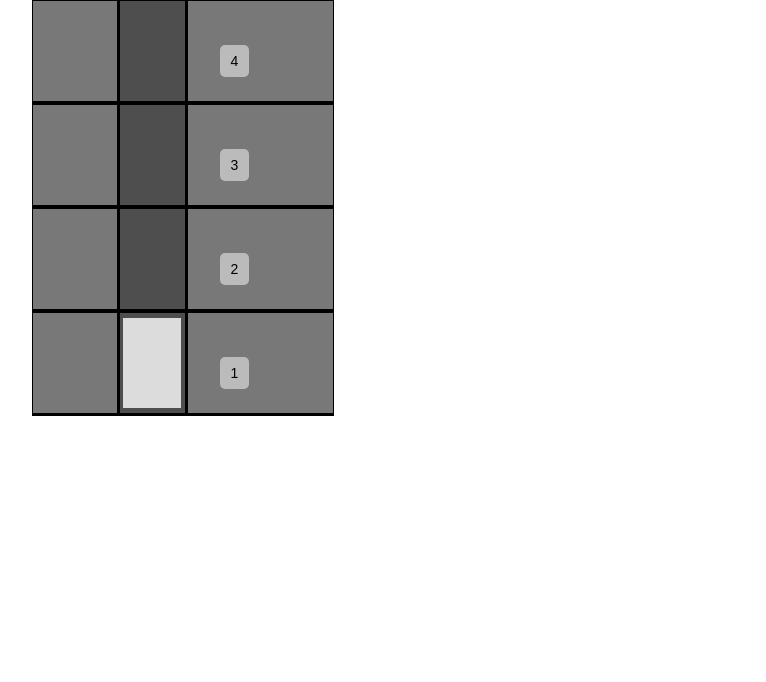
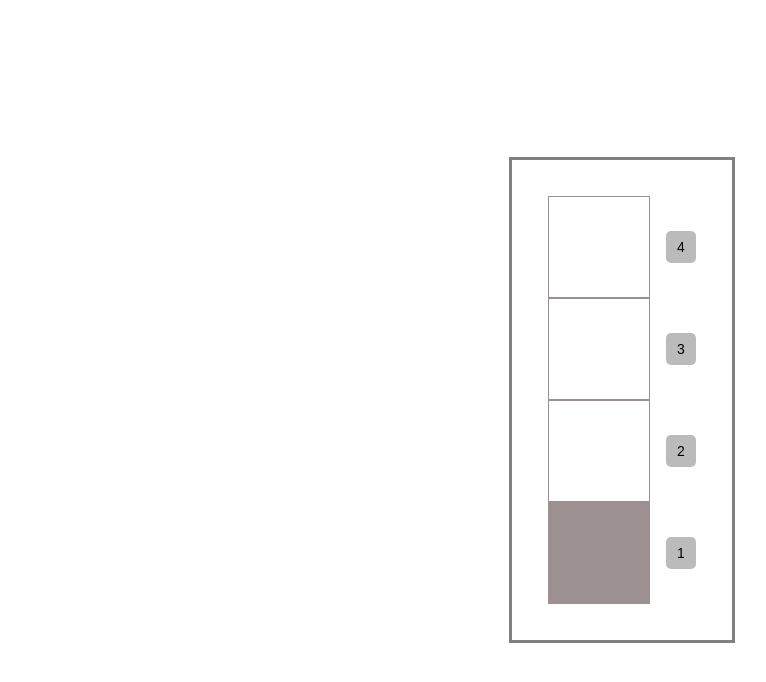
Before and after one commit to litvin0d/elevator, a plain HTML site: page index.html in a window 1280 px wide. Shown: the whole page, without its empty margins (18-784 px from the left). Drawn offline with Linux system fonts and the light colour scheme.

Commit message:
rewritting

```diff
--- a/index.html
+++ b/index.html
@@ -1,32 +1,42 @@
 <!DOCTYPE html>
-<html lang="en">
+<html lang="ru">
     <head>
         <meta charset="UTF-8" />
         <meta http-equiv="X-UA-Compatible" content="IE=edge" />
         <meta name="viewport" content="width=device-width, initial-scale=1.0" />
-        <link rel="stylesheet" href="./src/style.css" />
+        <link rel="stylesheet" href="style.css" />
         <title>Elevator</title>
     </head>
     <body>
         <div class="building">
+            <div class="floors">
                 <div class="floor">
-                <div class="entry"></div>
-                <button class="call">4</button>
+                    <div class="shaft"></div>
+                    <div class="btn-wrapper">
+                        <button class="btn floor-4">4</button>
+                    </div>
                 </div>
                 <div class="floor">
-                <div class="entry"></div>
-                <button class="call">3</button>
+                    <div class="shaft"></div>
+                    <div class="btn-wrapper">
+                        <button class="btn floor-3">3</button>
+                    </div>
                 </div>
                 <div class="floor">
-                <div class="entry"></div>
-                <button class="call">2</button>
+                    <div class="shaft"></div>
+                    <div class="btn-wrapper">
+                        <button class="btn floor-2">2</button>
+                    </div>
                 </div>
                 <div class="floor">
-                <div class="entry"><div id="elevator"></div></div>
-                <button>1</button>
+                    <div class="shaft"></div>
+                    <div class="btn-wrapper">
+                        <button class="btn">1</button>
+                    </div>
+                    <div class="elevator"></div>
                 </div>
             </div>
-
-        <script src="./src/elevator.js"></script>
+        </div>
+        <script src="main.js"></script>
     </body>
 </html>
--- /dev/null
+++ b/main.js
@@ -0,0 +1,83 @@
+class Elevator {
+    constructor() {
+        this.elevatorEl = document.querySelector(".elevator");
+        this.duration = 1000;
+        this.currentFloor = 1;
+        this.destinationFloor = null;
+        this.floorHeight = 102 * (this.destinationFloor - 1);
+        this.isMoving = false;
+        this.queue = [];
+        // this.move();
+    }
+
+    // move(timestamp) {
+    //     // if (!this.isMoving && this.queue.length > 0) {
+    //     //     this.isMoving = true;
+    //     //     this.destinationFloor = this.queue.shift();
+    //     //     if (this.destinationFloor > this.currentFloor) {
+    //     //         this.moveUp()
+    //     //     } else if (this.destinationFloor > this.currentFloor) {
+    //     //         this.moveDown()
+    //     //     }
+    //     // }
+    //     let start, previousStamp;
+    //     if (!start) start = timestamp;
+    //     const elapsed = timestamp - start;
+    //     if (elapsed < this.duration) {
+    //         const progress = elapsed / this.duration;
+    //         const delta = this.destinationFloor * progress
+    //     }
+    //
+    //     requestAnimationFrame(() => this.move())
+    // }
+
+    // moveUp() {
+    //     this.currentFloor++;
+    //     this.checkDestination();
+    // }
+    //
+    // moveDown() {
+    //     this.currentFloor--;
+    //     this.checkDestination();
+    // }
+
+    // checkDestination() {
+    //     if (this.currentFloor === this.destinationFloor) {
+    //         this.isMoving = false;
+    //         this.destinationFloor = null;
+    //     }
+    // }
+
+    call(floorNum) {
+        if (this.queue.indexOf(floorNum) === -1) {
+            this.queue.push(floorNum);
+            this.queue.push(1);
+            console.log(this.queue)
+        }
+    }
+}
+
+class Floor {
+    constructor(floorNum, elevator) {
+        this.floorNum = floorNum;
+        this.elevator = elevator;
+        this.callButton = document.querySelector(`.floor-${this.floorNum}`);
+        this.callButton.addEventListener("click", () => this.callElevator());
+    }
+
+    callElevator() {
+        if (this.elevator.currentFloor !== this.floorNum) {
+            this.elevator.call(this.floorNum);
+            // console.log(this.floorNum)
+        }
+    }
+}
+
+// document.querySelector(".elevator").style.transform = "translateY(-306px)"
+
+const elevator = new Elevator();
+const floors = [
+    new Floor(4, elevator),
+    new Floor(3, elevator),
+    new Floor(2, elevator),
+]
--- a/src/style.css
+++ /dev/null
@@ -1,59 +0,0 @@
-* {
-    margin: 0;
-    padding: 0;
-}
-
-.building {
-    width: 300px;
-    margin-left: 50px;
-}
-
-.floor {
-    display: flex;
-    justify-content: center;
-    align-items: flex-end;
-    gap: 32px;
-    width: 100%;
-    height: 100px;
-    background: #787878;
-    border: 1px solid black;
-    border-bottom: 3px solid black;
-}
-
-.entry {
-    width: 65px;
-    height: 100%;
-    bottom: 0;
-    border: 3px solid black;
-    border-top: none;
-    border-bottom: none;
-    background: #4e4e4e;
-    display: flex;
-    justify-content: center;
-    align-items: center;
-}
-
-button {
-    font-size: 14px;
-    padding: 6px 9px;
-    margin-bottom: 24px;
-    background: #bbbbbb;
-    border-radius: 5px;
-    border: 2px solid #bbbbbb;
-}
-
-.call {
-    cursor: pointer;
-}
-
-.call-active {
-    border: 2px solid red;
-}
-
-#elevator {
-    background: #dcdcdc;
-    border: 2px solid #4e4e4e;
-    width: 90%;
-    height: 90%;
-    transition: transform 3s ease-in-out;
-}
--- /dev/null
+++ b/style.css
@@ -0,0 +1,61 @@
+* {
+    margin: 0;
+    padding: 0;
+}
+
+body {
+    width: 100vw;
+    height: 100vh;
+    display: flex;
+    justify-content: center;
+    align-items: center;
+}
+
+.building {
+    display: flex;
+    flex-direction: column;
+    padding: 36px;
+    align-items: center;
+    border: 3px solid gray;
+}
+
+.floors {
+    display: block;
+}
+
+.floor {
+    display: flex;
+    gap: 16px;
+}
+
+.shaft {
+    width: 100px;
+    height: 100px;
+    border: 1px solid #9c9090;
+}
+
+.btn-wrapper {
+    display: flex;
+    justify-content: center;
+    align-items: center;
+}
+
+.btn {
+    font-size: 14px;
+    padding: 6px 9px;
+    background: #bbbbbb;
+    border-radius: 5px;
+    border: 2px solid #bbbbbb;
+    cursor: pointer;
+}
+
+.active {
+    border: 2px solid #d02020;
+}
+
+.elevator {
+    position: absolute;
+    width: 102px;
+    height: 102px;
+    background: #9c9090;
+}
```
Lines whose indentation alone changed are shown as unchanged.
